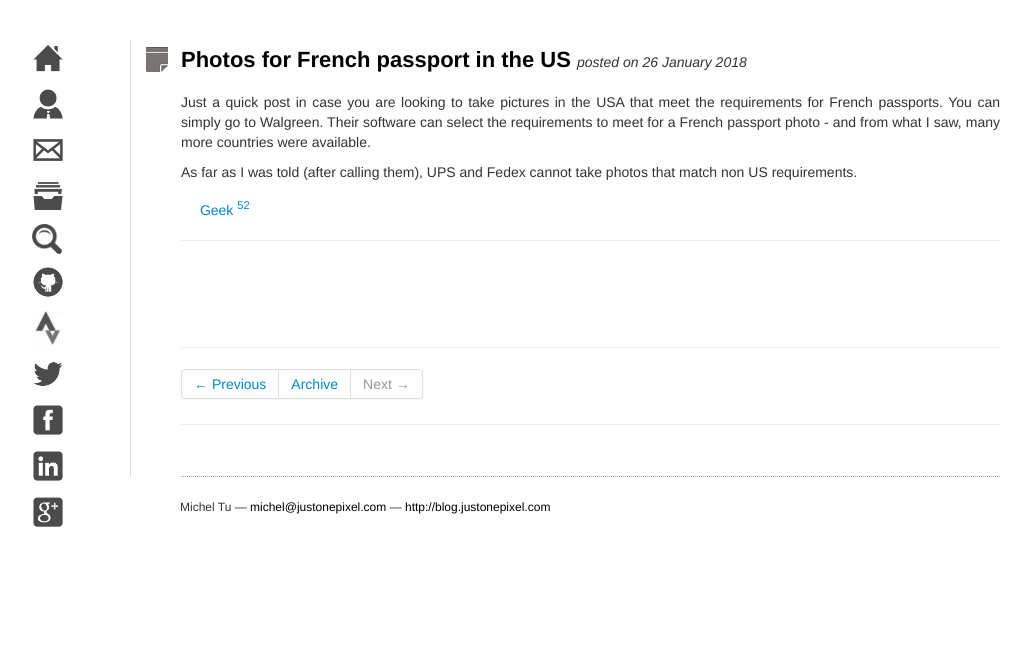
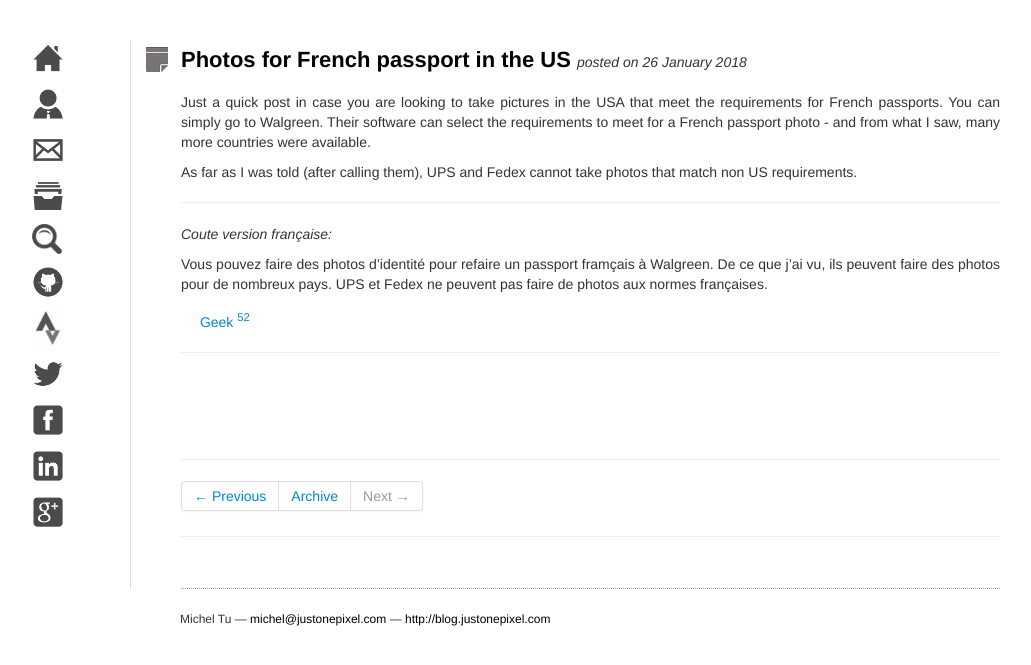
Before and after one commit to neumino/blog, a Jekyll site: the page built from _posts/2018-01-26-french-passport-photos.md, in a window 1280 px wide. Shown: the top 665 px of the page, without its empty margins (125-1156 px from the left). Built offline with Jekyll 4.4.1, drawn with Linux system fonts in a browser that asks for light colours.

Commit message:
Add french version

```diff
--- a/_posts/2018-01-26-french-passport-photos.md
+++ b/_posts/2018-01-26-french-passport-photos.md
@@ -13,3 +13,13 @@ from what I saw, many more countries were available.
 
 As far as I was told (after calling them), UPS and Fedex cannot take photos that
 match non US requirements.
+
+
+-----
+
+_Coute version française:_
+
+Vous pouvez faire des photos d'identité pour refaire un passport
+framçais à Walgreen. De ce que j'ai vu, ils peuvent faire des photos pour
+de nombreux pays. UPS et Fedex ne peuvent pas faire de photos aux normes
+françaises.
```
